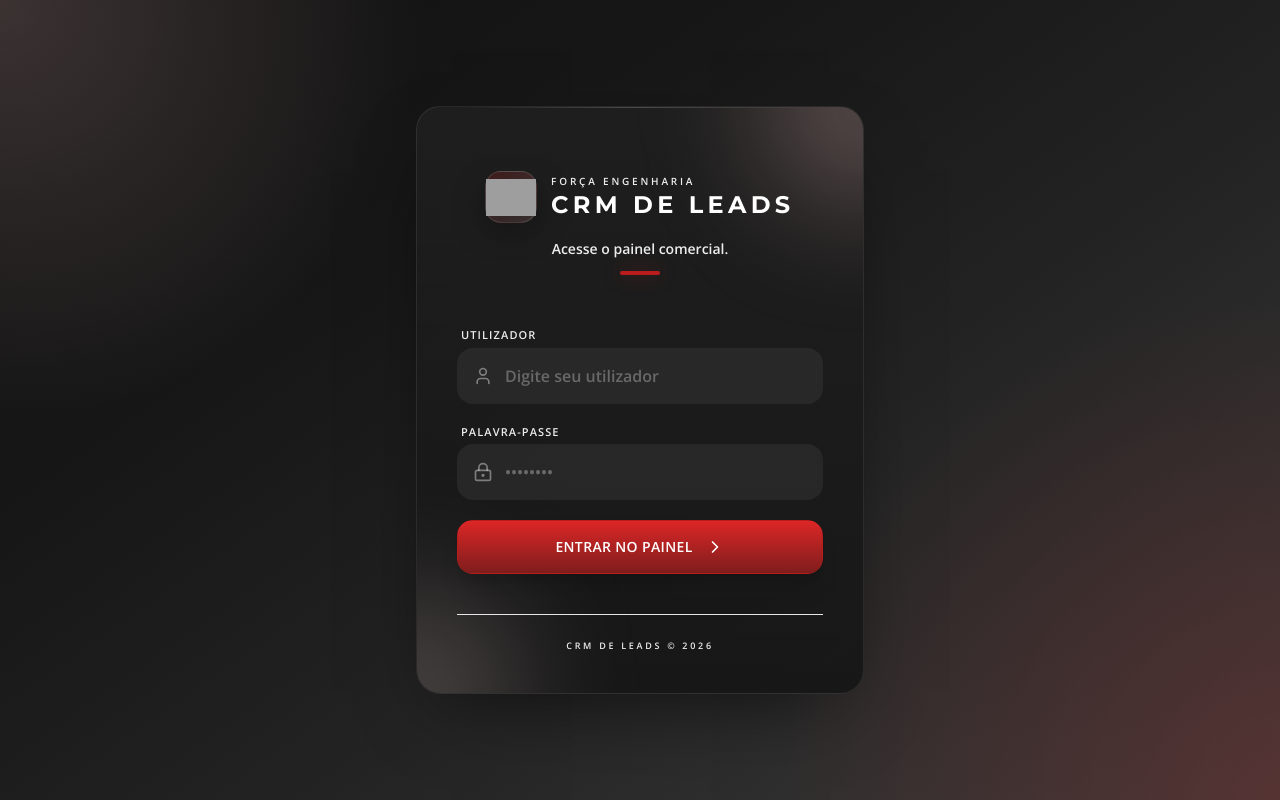
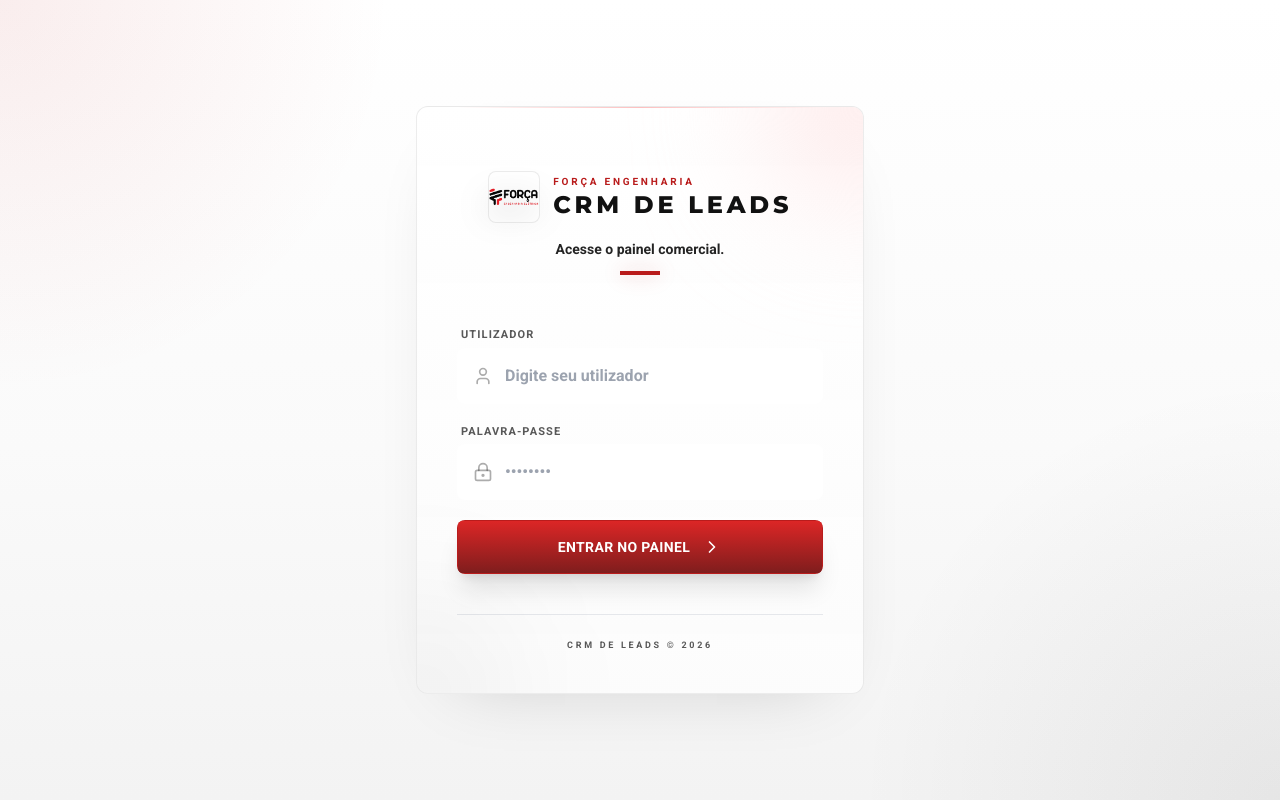
Before and after one commit to miguelbento189-lang/crm-sistema, a Django app: a page that uses crm/templates/registration/login.html in a window 1280 px wide. Run offline with Django 5.2, Linux system fonts and the light colour scheme; some libraries are stand-ins or nearby versions; grey boxes are pictures that could not be loaded.

Commit message:
fix: polish crm ui and public lead origin handling

```diff
--- a/crm/templates/registration/login.html
+++ b/crm/templates/registration/login.html
@@ -7,7 +7,7 @@
     <title>Login - {{ active_brand_name|default:'CRM de Leads' }}</title>
     <script src="https://cdn.tailwindcss.com"></script>
     <script src="https://unpkg.com/lucide@latest"></script>
-    <link href="https://fonts.googleapis.com/css2?family=Montserrat:wght@700&family=Open+Sans:wght@400;600&display=swap" rel="stylesheet">
+    <link href="https://fonts.googleapis.com/css2?family=Montserrat:wght@700;800&family=Roboto:wght@400;500;700&display=swap" rel="stylesheet">
     <script>
         tailwind.config = {
             theme: {
@@ -34,36 +34,37 @@
         }
 
         body {
-            font-family: 'Open Sans', 'Inter', sans-serif;
+            font-family: 'Roboto', sans-serif;
             background:
-                radial-gradient(circle at top left, rgba(254, 202, 202, 0.18), transparent 28%),
-                radial-gradient(circle at bottom right, rgba(185, 28, 28, 0.22), transparent 34%),
-                linear-gradient(145deg, #111111 0%, #171717 32%, #232323 60%, #2f2f2f 80%, #3a3a3a 100%);
-            color: rgba(255, 255, 255, 0.92);
+                radial-gradient(circle at top left, rgba(185, 28, 28, 0.08), transparent 26%),
+                radial-gradient(circle at bottom right, rgba(17, 17, 17, 0.06), transparent 28%),
+                linear-gradient(180deg, #ffffff 0%, #fafafa 56%, #f3f3f3 100%);
+            color: rgba(17, 17, 17, 0.92);
         }
 
         .login-card {
             animation: fade-slide-up 0.5s ease-out;
-            background: linear-gradient(180deg, rgba(31, 31, 31, 0.9), rgba(23, 23, 23, 0.96));
-            border-color: rgba(255, 255, 255, 0.08);
-            box-shadow: 0 30px 80px -34px rgba(0, 0, 0, 0.68);
+            background: linear-gradient(180deg, rgba(255, 255, 255, 0.98), rgba(252, 252, 252, 0.96));
+            border-color: rgba(17, 17, 17, 0.08);
+            box-shadow: 0 26px 70px -42px rgba(0, 0, 0, 0.2);
         }
 
         .login-input {
-            background: rgba(255, 255, 255, 0.06);
-            border-color: rgba(255, 255, 255, 0.08);
-            color: rgba(255, 255, 255, 0.94);
+            background: rgba(255, 255, 255, 0.98);
+            border-color: rgba(17, 17, 17, 0.12);
+            color: rgba(17, 17, 17, 0.94);
             transition: border-color 0.22s ease, box-shadow 0.22s ease, transform 0.22s ease, background-color 0.22s ease;
         }
 
         .login-input:hover {
-            border-color: rgba(248, 113, 113, 0.85);
-            background: rgba(255, 255, 255, 0.08);
+            border-color: rgba(185, 28, 28, 0.65);
+            background: #ffffff;
         }
 
         .login-input:focus {
             transform: translateY(-1px);
-            background: rgba(255, 255, 255, 0.1);
+            background: #ffffff;
+            box-shadow: 0 0 0 4px rgba(254, 202, 202, 0.32);
         }
 
         @keyframes fade-slide-up {
@@ -80,7 +81,7 @@
 
         h1, h2, h3, h4 {
             font-family: 'Montserrat', sans-serif;
-            color: #ffffff;
+            color: #111111;
         }
 
         .brand-lockup {
@@ -92,13 +93,13 @@
         .brand-mark {
             width: 3.25rem;
             height: 3.25rem;
-            border-radius: 1rem;
+            border-radius: 0.5rem;
             display: inline-flex;
             align-items: center;
             justify-content: center;
-            background: linear-gradient(145deg, rgba(185, 28, 28, 0.22), rgba(254, 202, 202, 0.16));
-            border: 1px solid rgba(255, 255, 255, 0.14);
-            box-shadow: 0 14px 30px -20px rgba(0, 0, 0, 0.45);
+            background: #ffffff;
+            border: 1px solid rgba(17, 17, 17, 0.08);
+            box-shadow: 0 16px 32px -26px rgba(0, 0, 0, 0.22);
             flex: 0 0 auto;
         }
 
@@ -110,63 +111,63 @@
         }
     </style>
 </head>
-<body class="min-h-screen flex items-center justify-center py-8 px-2">
+<body class="min-h-screen flex items-center justify-center py-8 px-3">
     <main class="w-full max-w-md mx-auto">
-        <section class="login-card relative rounded-3xl border px-6 sm:px-10 py-10 overflow-hidden flex flex-col items-center">
-            <div class="pointer-events-none select-none absolute -top-24 -right-24 w-48 h-48 bg-red-200/30 rounded-full blur-3xl"></div>
-            <div class="pointer-events-none select-none absolute -bottom-24 -left-24 w-48 h-48 bg-red-100/25 rounded-full blur-3xl"></div>
-            <div class="pointer-events-none select-none absolute inset-x-10 top-0 h-px bg-gradient-to-r from-transparent via-white/20 to-transparent"></div>
+        <section class="login-card relative rounded-xl border px-6 sm:px-10 py-10 overflow-hidden flex flex-col items-center">
+            <div class="pointer-events-none select-none absolute -top-24 -right-24 w-48 h-48 bg-red-100/70 rounded-full blur-3xl"></div>
+            <div class="pointer-events-none select-none absolute -bottom-24 -left-24 w-48 h-48 bg-black/5 rounded-full blur-3xl"></div>
+            <div class="pointer-events-none select-none absolute inset-x-10 top-0 h-px bg-gradient-to-r from-transparent via-red-300/70 to-transparent"></div>
 
             <header class="w-full text-center mb-8 z-10 relative flex flex-col items-center">
                 {% if active_tenant %}
-                <div class="inline-flex items-center gap-2 rounded-full border border-white/10 bg-white/6 px-4 py-2 text-[10px] font-bold uppercase tracking-[0.22em] text-white/80 backdrop-blur-sm">
+                <div class="inline-flex items-center gap-2 rounded-md border border-red-200 bg-red-50 px-4 py-2 text-[10px] font-bold uppercase tracking-[0.22em] text-secondary">
                     Ambiente {{ active_tenant.slug }}
                 </div>
                 {% endif %}
                 <div class="brand-lockup mt-6">
                     <div class="brand-mark" aria-hidden="true">
-                        <img src="https://www.forcaeng.com.br/images/logo.png" alt="Força Engenharia">
+                        <img src="{% static 'logo/forca-logo.png' %}" alt="Força Engenharia">
                     </div>
                     <div class="text-left">
-                        <p class="text-[10px] font-black uppercase tracking-[0.28em] text-white/72">Força Engenharia</p>
-                        <h1 class="text-2xl font-black text-white tracking-[0.18em]">CRM DE LEADS</h1>
+                        <p class="text-[10px] font-black uppercase tracking-[0.28em] text-secondary">Força Engenharia</p>
+                        <h1 class="text-2xl font-black text-charcoal tracking-[0.16em]">CRM DE LEADS</h1>
                     </div>
                 </div>
-                <p class="mt-4 text-sm font-semibold text-white/72">Acesse o painel comercial.</p>
-                <div class="h-1 w-10 bg-secondary mx-auto mt-3 rounded-full shadow-[0_0_20px_rgba(185,28,28,0.45)]"></div>
+                <p class="mt-4 text-sm font-semibold text-charcoal/68">Acesse o painel comercial.</p>
+                <div class="h-1 w-10 bg-secondary mx-auto mt-3 shadow-[0_0_20px_rgba(185,28,28,0.28)]"></div>
             </header>
 
             <form method="POST" class="w-full space-y-5 z-10 relative">
                 {% csrf_token %}
                 {% if form.errors %}
-                <div class="bg-white/6 text-white/88 p-4 rounded-2xl text-xs font-bold text-center border border-red-300/60 backdrop-blur-sm">
+                <div class="bg-red-50 text-red-700 p-4 rounded-lg text-xs font-bold text-center border border-red-200">
                     Acesso negado. Verifique os dados.
                 </div>
                 {% endif %}
 
                 <div class="space-y-1">
-                    <label class="block text-[11px] font-bold text-white/72 uppercase tracking-widest ml-1">Utilizador</label>
+                    <label class="block text-[11px] font-bold text-charcoal/70 uppercase tracking-widest ml-1">Utilizador</label>
                     <div class="relative group">
-                        <i data-lucide="user" class="absolute left-4 top-1/2 -translate-y-1/2 w-5 h-5 text-white/40 group-focus-within:text-white transition-colors"></i>
-                        <input type="text" name="username" class="login-input w-full rounded-2xl py-4 pl-12 pr-4 outline-none focus:ring-2 focus:ring-red-200/40 focus:border-secondary transition-all font-semibold placeholder:text-white/30" placeholder="Digite seu utilizador" required value="{{ form.username.value|default:'' }}">
+                        <i data-lucide="user" class="absolute left-4 top-1/2 -translate-y-1/2 w-5 h-5 text-charcoal/35 group-focus-within:text-secondary transition-colors"></i>
+                        <input type="text" name="username" class="login-input w-full rounded-lg py-4 pl-12 pr-4 outline-none focus:ring-2 focus:ring-red-200/40 focus:border-secondary transition-all font-semibold placeholder:text-charcoal/28" placeholder="Digite seu utilizador" required value="{{ form.username.value|default:'' }}">
                     </div>
                     {% if form.username.errors %}
-                    <div class="text-xs text-white/72 mt-1 ml-1">{{ form.username.errors.0 }}</div>
+                    <div class="text-xs text-secondary mt-1 ml-1">{{ form.username.errors.0 }}</div>
                     {% endif %}
                 </div>
 
                 <div class="space-y-1">
-                    <label class="block text-[11px] font-bold text-white/72 uppercase tracking-widest ml-1">Palavra-passe</label>
+                    <label class="block text-[11px] font-bold text-charcoal/70 uppercase tracking-widest ml-1">Palavra-passe</label>
                     <div class="relative group">
-                        <i data-lucide="lock-keyhole" class="absolute left-4 top-1/2 -translate-y-1/2 w-5 h-5 text-white/40 group-focus-within:text-white transition-colors"></i>
-                        <input type="password" name="password" class="login-input w-full rounded-2xl py-4 pl-12 pr-4 outline-none focus:ring-2 focus:ring-red-200/40 focus:border-secondary transition-all font-semibold placeholder:text-white/30" placeholder="••••••••" required>
+                        <i data-lucide="lock-keyhole" class="absolute left-4 top-1/2 -translate-y-1/2 w-5 h-5 text-charcoal/35 group-focus-within:text-secondary transition-colors"></i>
+                        <input type="password" name="password" class="login-input w-full rounded-lg py-4 pl-12 pr-4 outline-none focus:ring-2 focus:ring-red-200/40 focus:border-secondary transition-all font-semibold placeholder:text-charcoal/28" placeholder="••••••••" required>
                     </div>
                     {% if form.password.errors %}
-                    <div class="text-xs text-white/72 mt-1 ml-1">{{ form.password.errors.0 }}</div>
+                    <div class="text-xs text-secondary mt-1 ml-1">{{ form.password.errors.0 }}</div>
                     {% endif %}
                 </div>
 
-                <button type="submit" class="group relative w-full overflow-hidden rounded-2xl bg-secondary p-px font-bold text-white shadow-xl transition-all duration-300 hover:scale-[1.015] hover:shadow-2xl active:scale-95 mt-2">
+                <button type="submit" class="group relative w-full overflow-hidden rounded-lg bg-secondary p-px font-bold text-white shadow-xl transition-all duration-300 hover:scale-[1.015] hover:shadow-2xl active:scale-95 mt-2">
                     <div class="relative flex items-center justify-center gap-3 bg-[linear-gradient(180deg,#dc2626_0%,#7f1d1d_100%)] px-8 py-4 transition-all duration-300 group-hover:bg-[linear-gradient(180deg,#991b1b_0%,#111111_100%)]">
                         <span class="tracking-wide text-sm">ENTRAR NO PAINEL</span>
                         <i data-lucide="chevron-right" class="w-5 h-5 text-white group-hover:translate-x-1 transition-transform"></i>
@@ -175,10 +176,10 @@
                 </button>
             </form>
 
-            <footer class="w-full mt-10 text-center border-t border-white/8 pt-6">
-                <p class="text-[9px] text-white/72 font-bold uppercase tracking-[0.3em]">{{ active_brand_name|default:'CRM de Leads' }} © 2026</p>
+            <footer class="w-full mt-10 text-center border-t border-black/8 pt-6">
+                <p class="text-[9px] text-charcoal/70 font-bold uppercase tracking-[0.3em]">{{ active_brand_name|default:'CRM de Leads' }} © 2026</p>
                 {% if active_brand_support_email %}
-                <p class="mt-2 text-[10px] text-white/46">Suporte: {{ active_brand_support_email }}</p>
+                <p class="mt-2 text-[10px] text-charcoal/44">Suporte: {{ active_brand_support_email }}</p>
                 {% endif %}
             </footer>
         </section>
```
Also changed, not shown: crm/templates/crm/crm_dashboard.html (+27 -27 lines), crm/templates/crm/pipeline_base.html (+18 -18 lines), crm/views.py (+19 -1 lines), static/logo/forca-logo.png (added).
